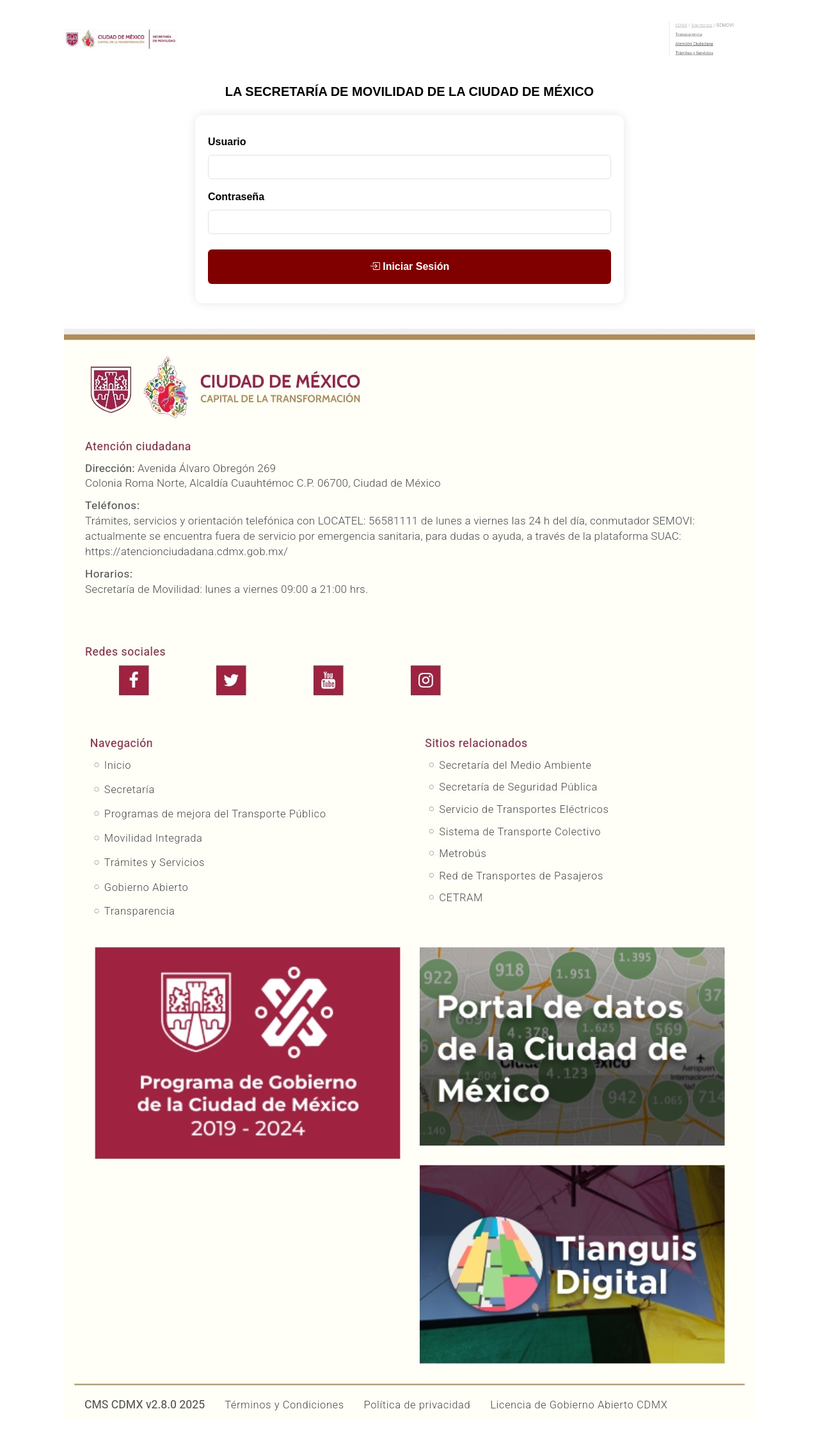
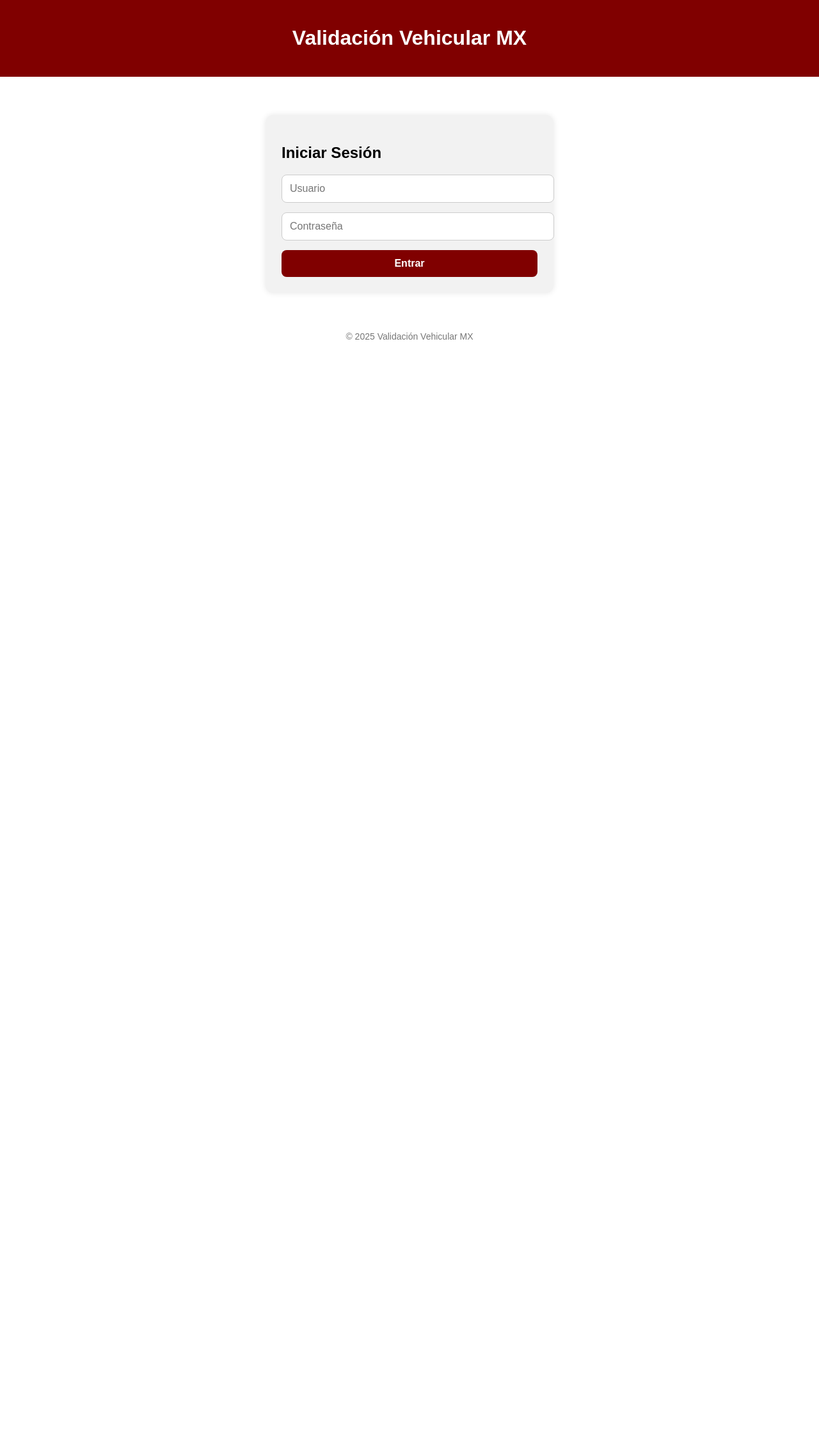
Before and after one commit to Gsr1989/registro-vehiculos, a Flask app: page /login in a window 1280 px wide. Shown: the whole page at 64% size. After the commit the page ends 531 px from the top, so only its background shows below. Run offline with Flask 3, Linux system fonts and the light colour scheme.

Commit message:
Update login.html

```diff
--- a/templates/login.html
+++ b/templates/login.html
@@ -4,89 +4,93 @@
     <meta charset="UTF-8">
     <title>Iniciar Sesión</title>
     <meta name="viewport" content="width=device-width, initial-scale=1">
-    <link href="https://cdn.jsdelivr.net/npm/bootstrap@5.3.0/dist/css/bootstrap.min.css" rel="stylesheet">
-    <link href="https://cdn.jsdelivr.net/npm/bootstrap-icons@1.10.5/font/bootstrap-icons.css" rel="stylesheet">
     <style>
         body {
             background-color: #ffffff;
             font-family: Arial, sans-serif;
-            color: #000;
             margin: 0;
             padding: 0;
         }
-        .logo {
-            max-width: 180px;
-        }
-        .sublogo {
-            max-width: 150px;
-        }
-        .titulo-oficial {
-            font-weight: bold;
-            text-transform: uppercase;
-            text-align: center;
-            margin: 30px 0 25px 0;
-            font-size: 20px;
-        }
-        .footer-img {
-            display: block;
-            margin: 40px auto 0 auto;
-            max-width: 100%;
-            height: auto;
-        }
-        .btn-guinda {
+        header {
             background-color: #800000;
             color: white;
+            padding: 20px;
+            text-align: center;
+        }
+        .login-box {
+            max-width: 400px;
+            margin: 60px auto;
+            padding: 25px;
+            background-color: #f2f2f2;
+            border-radius: 12px;
+            box-shadow: 0 0 10px rgba(0,0,0,0.1);
+        }
+        .login-box h2 {
+            margin-bottom: 20px;
+        }
+        input[type="text"],
+        input[type="password"] {
+            width: 100%;
+            padding: 12px;
+            margin-bottom: 15px;
+            border-radius: 8px;
+            border: 1px solid #ccc;
             font-size: 16px;
+        }
+        button {
+            width: 100%;
+            background-color: #800000;
+            color: white;
+            padding: 12px;
+            border: none;
+            border-radius: 8px;
             font-weight: bold;
-            padding: 14px;
-            width: 100%;
+            font-size: 16px;
         }
-        .btn-guinda:hover {
-            background-color: #a00000;
+        .mensaje-error {
+            background-color: #f8d7da;
+            color: #721c24;
+            padding: 10px;
+            border-radius: 8px;
+            margin-bottom: 15px;
         }
-        .form-box {
-            max-width: 700px;
-            margin: 0 auto;
-            padding: 0 15px;
-        }
-        .card-login {
-            border-radius: 12px;
-            box-shadow: 0 0 15px rgba(0,0,0,0.1);
-            padding: 30px 20px;
-        }
-        .form-label {
-            font-weight: bold;
+        footer {
+            text-align: center;
+            margin-top: 50px;
+            color: #777;
+            font-size: 14px;
         }
     </style>
 </head>
 <body>
 
-<div class="container my-4">
-    <div class="d-flex justify-content-between align-items-center mb-3 px-3">
-        <img src="{{ url_for('static', filename='logo.png') }}" class="logo" alt="Logo">
-        <img src="{{ url_for('static', filename='sub_logo.png') }}" class="sublogo" alt="Sublogo">
-    </div>
+<header>
+    <h1>Validación Vehicular MX</h1>
+</header>
 
-    <h5 class="titulo-oficial">LA SECRETARÍA DE MOVILIDAD DE LA CIUDAD DE MÉXICO</h5>
+<div class="login-box">
+    <h2>Iniciar Sesión</h2>
 
-    <div class="form-box">
-        <div class="card-login">
-            <form method="POST" action="{{ url_for('login') }}">
-                <div class="mb-3">
-                    <label for="username" class="form-label">Usuario</label>
-                    <input type="text" class="form-control" id="username" name="username" required>
-                </div>
-                <div class="mb-4">
-                    <label for="password" class="form-label">Contraseña</label>
-                    <input type="password" class="form-control" id="password" name="password" required>
-                </div>
-                <button type="submit" class="btn btn-guinda"><i class="bi bi-box-arrow-in-right"></i> Iniciar Sesión</button>
-            </form>
-        </div>
-    </div>
+    {% with messages = get_flashed_messages(with_categories=true) %}
+      {% if messages %}
+        {% for category, message in messages %}
+          <div class="mensaje-error">
+            {{ message }}
+          </div>
+        {% endfor %}
+      {% endif %}
+    {% endwith %}
 
-    <img src="{{ url_for('static', filename='footer.png') }}" class="footer-img" alt="Pie de página">
+    <form method="POST">
+        <input type="text" name="username" placeholder="Usuario" required>
+        <input type="password" name="password" placeholder="Contraseña" required>
+        <button type="submit">Entrar</button>
+    </form>
 </div>
+
+<footer>
+    &copy; 2025 Validación Vehicular MX
+</footer>
 
 </body>
 </html>
```
